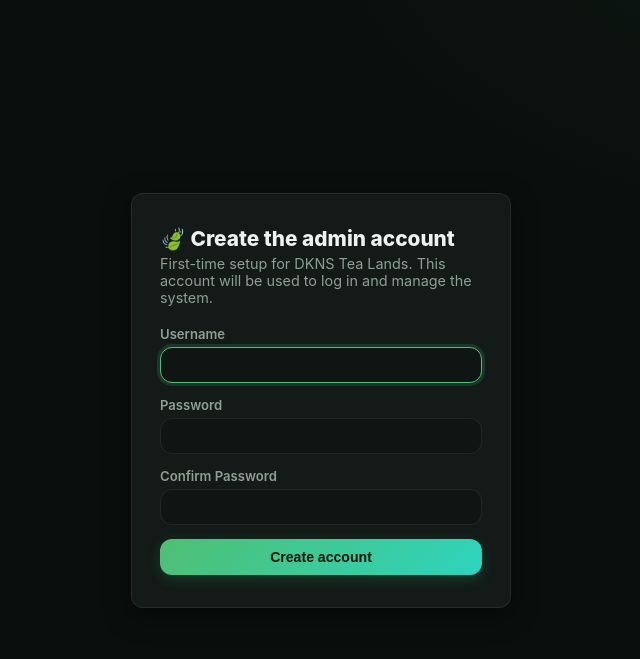
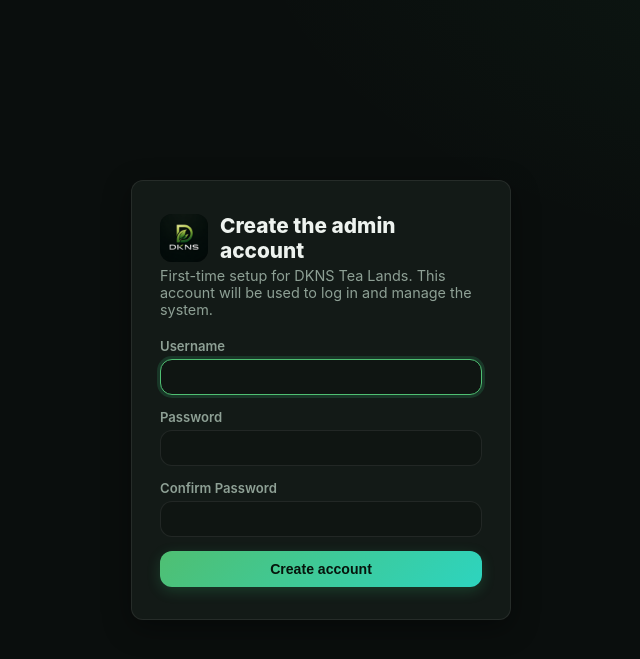
Before and after one commit to dhanu-af/tea-estate-system, a Python web app: template templates/setup.html in a window 1280 px wide. Shown: the top 659 px of the page, without its empty margins (319-959 px from the left). Run offline with Jinja, Linux system fonts and the light colour scheme; the template is opened without the code that fills it, so the values that code supplies are empty.

Commit message:
Replace the leaf emoji logo with the DKNS brand mark
Adds the new DKNS logo (static/img/logo.png, resized/optimized to 512x512)
and swaps it in everywhere the old leaf emoji placeholder appeared: the
sidebar brand, the login and setup pages, and the QR check-in kiosk page.
Also wires it up as the browser tab favicon, which had none before.

Co-Authored-By: Claude Sonnet 5 <noreply@anthropic.com>

```diff
--- a/static/css/style.css
+++ b/static/css/style.css
@@ -81,18 +81,19 @@ a:hover { color: var(--accent-2); text-decoration: underline; }
   gap: 10px;
 }
 
-.sidebar .brand .logo-mark {
+.logo-mark {
   display: inline-flex;
   align-items: center;
   justify-content: center;
   width: 34px;
   height: 34px;
   border-radius: 10px;
-  background: linear-gradient(135deg, rgba(61, 220, 132, 0.22), rgba(45, 212, 191, 0.12));
-  border: 1px solid rgba(61, 220, 132, 0.3);
-  font-size: 1.1rem;
   flex-shrink: 0;
+  object-fit: contain;
+  background: #0a0e0d;
 }
+
+.auth-card .logo-mark { width: 48px; height: 48px; border-radius: 12px; }
 
 .sidebar .brand .brand-text { display: flex; flex-direction: column; line-height: 1.25; }
 .sidebar .brand span { display: block; font-size: 0.68rem; font-weight: 500; color: var(--muted); text-transform: uppercase; letter-spacing: 0.06em; margin-top: 2px; }
--- a/templates/base.html
+++ b/templates/base.html
@@ -4,6 +4,7 @@
   <meta charset="utf-8">
   <meta name="viewport" content="width=device-width, initial-scale=1">
   <title>{% block title %}DKNS Tea Lands · Tea Estate Management System{% endblock %}</title>
+  <link rel="icon" href="{{ url_for('static', filename='img/logo.png') }}">
   <link rel="stylesheet" href="{{ url_for('static', filename='css/style.css') }}">
   <script src="https://cdn.jsdelivr.net/npm/chart.js@4.4.4/dist/chart.umd.min.js"></script>
 </head>
@@ -12,7 +13,7 @@
   <div class="layout">
     <aside class="sidebar">
       <div class="brand">
-        <span class="logo-mark">🍃</span>
+        <img class="logo-mark" src="{{ url_for('static', filename='img/logo.png') }}" alt="DKNS logo">
         <span class="brand-text">DKNS Tea Lands<span>Tea Estate Management System</span></span>
       </div>
       <nav>
--- a/templates/checkin_result.html
+++ b/templates/checkin_result.html
@@ -4,6 +4,7 @@
   <meta charset="utf-8">
   <meta name="viewport" content="width=device-width, initial-scale=1">
   <title>Check-in · DKNS Tea Lands</title>
+  <link rel="icon" href="{{ url_for('static', filename='img/logo.png') }}">
   <link rel="stylesheet" href="{{ url_for('static', filename='css/style.css') }}">
   <style>
     body { display: flex; align-items: center; justify-content: center; min-height: 100vh; padding: 20px; }
--- a/templates/setup.html
+++ b/templates/setup.html
@@ -4,6 +4,7 @@
   <meta charset="utf-8">
   <meta name="viewport" content="width=device-width, initial-scale=1">
   <title>Set up admin account · DKNS Tea Lands</title>
+  <link rel="icon" href="{{ url_for('static', filename='img/logo.png') }}">
   <link rel="stylesheet" href="{{ url_for('static', filename='css/style.css') }}">
   <style>
     body { display: flex; align-items: center; justify-content: center; min-height: 100vh; padding: 20px; }
@@ -14,11 +15,16 @@
     .auth-card label { font-size: 0.82rem; font-weight: 600; color: var(--muted); margin-bottom: 5px; display: block; }
     .auth-card input { width: 100%; padding: 9px 10px; border: 1px solid var(--border); border-radius: var(--radius); font-size: 0.9rem; }
     .auth-card .btn { width: 100%; text-align: center; }
+    .auth-card .brand-row { display: flex; align-items: center; gap: 12px; margin-bottom: 4px; }
+    .auth-card .brand-row h1 { margin: 0; }
   </style>
 </head>
 <body>
   <div class="auth-card">
-    <h1>🍃 Create the admin account</h1>
+    <div class="brand-row">
+      <img class="logo-mark" src="{{ url_for('static', filename='img/logo.png') }}" alt="DKNS logo">
+      <h1>Create the admin account</h1>
+    </div>
     <p class="sub">First-time setup for DKNS Tea Lands. This account will be used to log in and manage the system.</p>
     {% with messages = get_flashed_messages(with_categories=true) %}
       {% if messages %}
```
Also changed, not shown: templates/login.html (+7 -1 lines), static/img/logo.png (added).
